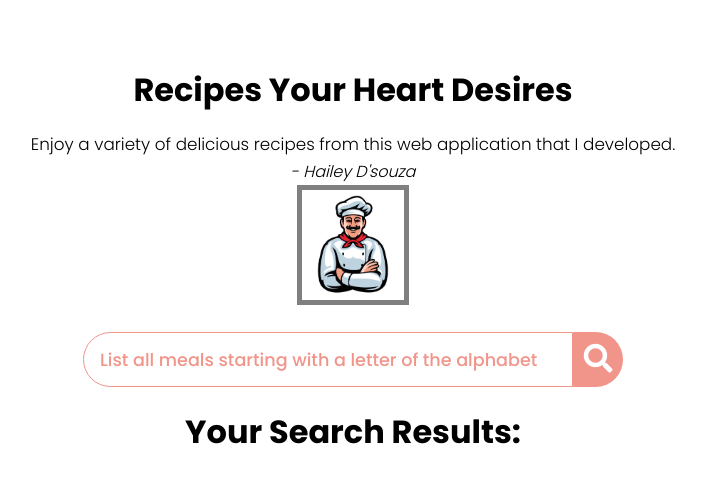
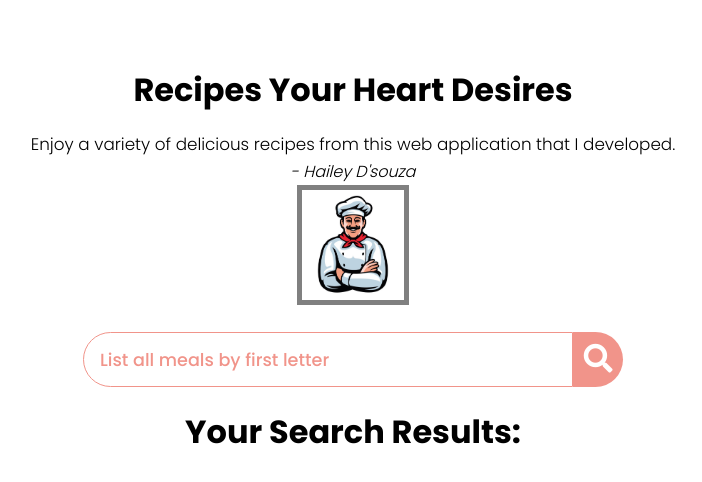
Before and after one commit to HaileyDsouza/RecipeApp, a plain HTML site: page index.html in a window 1280 px wide. Shown: the whole page, without its empty margins (287-989 px from the left). Drawn offline with Linux system fonts and the light colour scheme.

Commit message:
Update index.html

```diff
--- a/index.html
+++ b/index.html
@@ -20,7 +20,7 @@
                 </blockquote>
                 <img src="chef.jpg" style="height:120px; border: 5px solid #808080;" alt="chef pic">
                 <div class="meal-search-box">
-                    <input type="text" class="search-control" placeholder="List all meals starting with a letter of the alphabet" id="search-input">
+                    <input type="text" class="search-control" placeholder="List all meals by first letter" id="search-input">
                     <button type="submit" class="search-btn btn" id="search-btn">
                         <i class="fas fa-search"></i>
                     </button>
```
